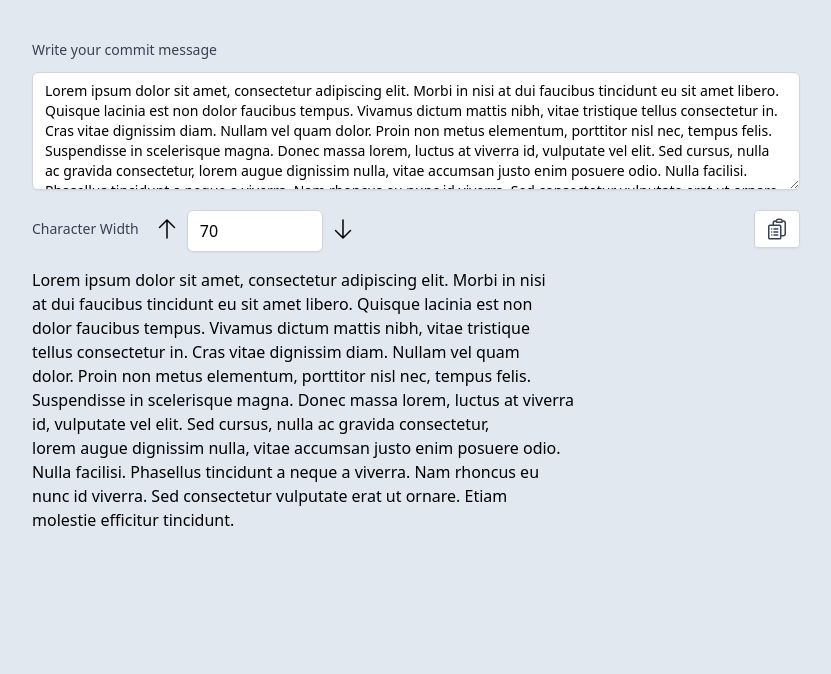
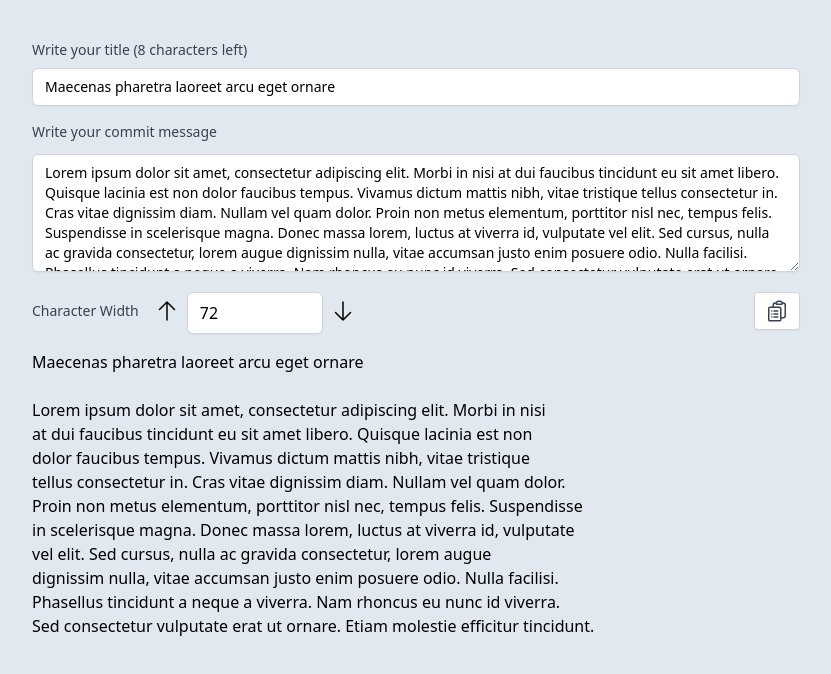
Before and after one commit to emilyyleung/utility, a Next.js app: page /utility/commit in a window 1280 px wide. Shown: the top 674 px of the page, without its empty margins (224-1055 px from the left). Built offline with nearby package versions, Linux system fonts and the light colour scheme.

Commit message:
Title and body have set limits

```diff
--- /dev/null
+++ b/components/Form/Input/TextInput.js
@@ -0,0 +1,39 @@
+export default function TextInput({
+  label,
+  name,
+  type,
+  id,
+  placeholder,
+  value, // string
+  setValue,
+  maxLength = '524288',
+}) {
+  const handleChange = (e) => {
+    setValue(e.target.value);
+  };
+
+  const inputProps = {
+    label,
+    name,
+    type,
+    id,
+    placeholder,
+    value,
+    maxLength,
+  };
+  return (
+    <div>
+      <label
+        htmlFor={name}
+        className="block pb-2 text-sm font-medium text-gray-700"
+      >
+        {label}
+      </label>
+      <input
+        {...inputProps}
+        onChange={handleChange}
+        className="block w-full rounded-md border-gray-300 dark:border-gray-600 dark:text-gray-200 dark:bg-gray-500 shadow-sm focus:border-indigo-500 focus:ring-indigo-500 sm:text-sm"
+      />
+    </div>
+  );
+}
--- a/pages/commit.js
+++ b/pages/commit.js
@@ -2,20 +2,31 @@ import { useState, useEffect } from 'react';
 
 import TextArea from 'components/Form/Input/TextArea';
 import NumberInput from 'components/Form/Input/NumberInput';
+import TextInput from 'components/Form/Input/TextInput';
 
 import { CopyToClipboard } from 'react-copy-to-clipboard';
+
+const titleIpsum = 'Maecenas pharetra laoreet arcu eget ornare';
 
 const loremIpsum =
   'Lorem ipsum dolor sit amet, consectetur adipiscing elit. Morbi in nisi at dui faucibus tincidunt eu sit amet libero. Quisque lacinia est non dolor faucibus tempus. Vivamus dictum mattis nibh, vitae tristique tellus consectetur in. Cras vitae dignissim diam. Nullam vel quam dolor. Proin non metus elementum, porttitor nisl nec, tempus felis. Suspendisse in scelerisque magna. Donec massa lorem, luctus at viverra id, vulputate vel elit. Sed cursus, nulla ac gravida consectetur, lorem augue dignissim nulla, vitae accumsan justo enim posuere odio. Nulla facilisi. Phasellus tincidunt a neque a viverra. Nam rhoncus eu nunc id viverra. Sed consectetur vulputate erat ut ornare. Etiam molestie efficitur tincidunt.';
 
 export default function CommitPage() {
+  const [commitTitle, setCommitTitle] = useState(titleIpsum);
   const [commitMessage, setCommitMessage] = useState(loremIpsum);
 
+  const [outputBody, setOutputBody] = useState('');
   const [output, setOutput] = useState('');
 
-  const [rowWidth, setRowWidth] = useState(70);
+  const [rowWidth, setRowWidth] = useState(72);
 
   const [copied, setCopied] = useState(false);
+
+  // useEffect(() => {
+  //   if (commitTitle) {
+  //     setOutput([commitTitle, outputBody].join('\n\n'));
+  //   }
+  // }, [commitTitle]);
 
   useEffect(() => {
     let words = commitMessage.split(' ');
@@ -45,8 +56,12 @@ export default function CommitPage() {
       }
     }
 
-    setOutput(out.join('\n'));
+    setOutputBody(out.join('\n'));
   }, [commitMessage, rowWidth]);
+
+  useEffect(() => {
+    setOutput([commitTitle, outputBody].join('\n\n'));
+  }, [commitTitle, outputBody]);
 
   useEffect(() => {
     if (copied) {
@@ -61,6 +76,19 @@ export default function CommitPage() {
   return (
     <div className="bg-slate-200 min-h-screen">
       <div className="mx-auto pt-10 max-w-3xl px-10 lg:px-0 grid gap-4">
+        <TextInput
+          label={`Write your title (${
+            50 - commitTitle.length
+          } characters left)`}
+          name="title"
+          type="text"
+          id="title"
+          placeholder="Write your title"
+          value={commitTitle}
+          setValue={setCommitTitle}
+          maxlength="50"
+        />
+
         <TextArea
           label="Write your commit message"
           name="commit"
@@ -79,7 +107,7 @@ export default function CommitPage() {
               setValue={setRowWidth}
               min={30}
               max={100}
-              step={5}
+              step={2}
             />
           </div>
           <div className="justify-self-end">
```
